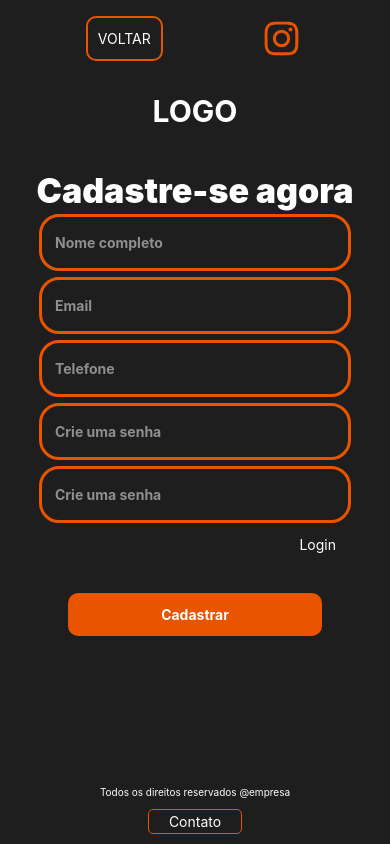
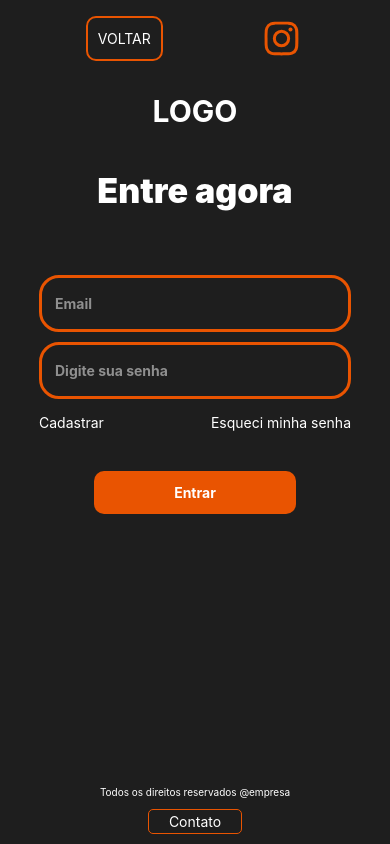
Before and after one commit to Marcos-Segantine/barber-app, a React Native app: screen / in a window 390 px wide. Built offline with nearby package versions, Linux system fonts and the light colour scheme.

Commit message:
Login functionalities

```diff
--- a/src/App.tsx
+++ b/src/App.tsx
@@ -18,7 +18,7 @@ const {Screen, Navigator} = createNativeStackNavigator()
 export const App = () => {
   return(
     <NavigationContainer>
-      <Navigator initialRouteName="Register">
+      <Navigator initialRouteName="Login">
         <Screen
           name="InitialScreen"
           component={InitialScreen}
--- a/src/screens/Login.tsx
+++ b/src/screens/Login.tsx
@@ -5,7 +5,21 @@ import { Footer } from "../shared/Footer";
 import { Title } from "../components/Title";
 import { Button } from "../components/Button";
 
+import auth from '@react-native-firebase/auth';
+import { useState } from "react";
+
 export const Login = ({ navigation }: any) => {
+
+    const [ email, setEmail ] = useState<string>("")
+    const [ password, setPassword ] = useState<string>("")
+
+    const handleLogin = () => {
+        auth()
+            .signInWithEmailAndPassword(email, password)
+            .then(() => navigation.navigate("Services"))
+            .catch(err => console.log(err))
+        }
+
     return(
         <View style={style.container}>
             <Header />
@@ -14,12 +28,14 @@ export const Login = ({ navigation }: any) => {
 
             <View style={style.form}>
                 <TextInput
+                    onChangeText={text => setEmail(text)}
                     style={style.input}
                     placeholder="Email"
                     placeholderTextColor={"#FFFFFF80"}
                 />
 
                 <TextInput
+                    onChangeText={text => setPassword(text)}
                     style={style.input}
                     placeholder="Digite sua senha"
                     placeholderTextColor={"#FFFFFF80"}
@@ -34,7 +50,7 @@ export const Login = ({ navigation }: any) => {
                     </Pressable>
                 </View>
 
-                <Button text="Entrar" />
+                <Button text="Entrar" action={handleLogin} />
             </View>
 
             <Footer />
@@ -64,7 +80,8 @@ const style = StyleSheet.create({
         paddingHorizontal: 13,
         paddingVertical: 17,
         fontWeight: '700',
-        fontSize: 14
+        fontSize: 14,
+        color: "#FFFFFF80"
     },
 
     linksHelpUser: {
```
